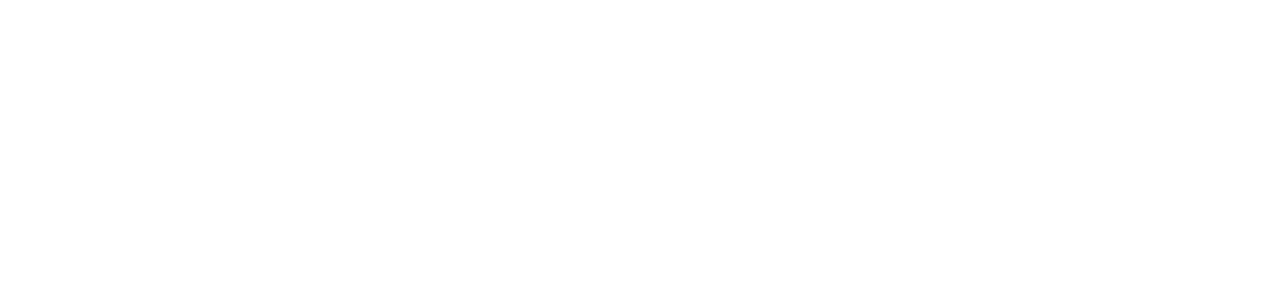
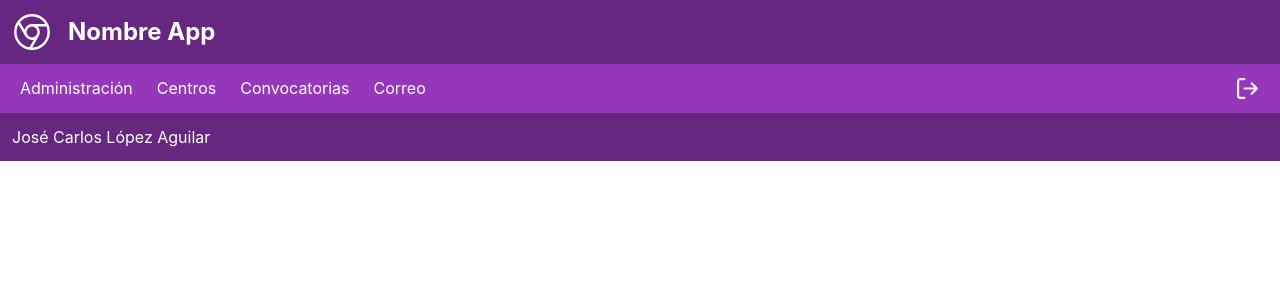
Before and after one commit to JoseCarlosPPK/frontend_tfg, a React (Vite) app: page / in a window 1280 px wide. Shown: the top 300 px of the page. Built offline with nearby package versions, Linux system fonts and the light colour scheme.

Commit message:
Add navigation panel to initial page (/)
Closes #5

```diff
--- a/src/App.jsx
+++ b/src/App.jsx
@@ -1,9 +1,16 @@
+/* eslint-disable no-unused-vars */
 import { useState } from 'react'
 import { LoginPage } from './pages/Login.jsx'
+import { PrincipalPage } from './pages/Principal.jsx'
 
 function App() {
-   const [currentPath] = useState(window.location.pathname)
-   return <>{currentPath === '/login' && <LoginPage />}</>
+   const [currentPath, setCurrentPath] = useState(window.location.pathname)
+   return (
+      <>
+         {currentPath === '/' && <PrincipalPage />}
+         {currentPath === '/login' && <LoginPage />}
+      </>
+   )
 }
 
 export default App
--- a/src/components/AppFrame.jsx
+++ b/src/components/AppFrame.jsx
@@ -1,6 +1,7 @@
 /* eslint-disable react/prop-types */
 import { Footer } from './Footer.jsx'
 import { Header } from './Header.jsx'
+import { Navigation } from './Navigation.jsx'
 
 export function AppFrame({ children }) {
    return (
@@ -11,3 +12,12 @@
       </div>
    )
 }
+
+export function AppNavFrame({ children }) {
+   return (
+      <AppFrame>
+         <Navigation />
+         {children}
+      </AppFrame>
+   )
+}
--- /dev/null
+++ b/src/components/Navigation.jsx
@@ -0,0 +1,44 @@
+/* eslint-disable react/prop-types */
+export function Navigation() {
+   return (
+      <nav className='flex justify-between bg-secundario py-3 px-5'>
+         <ol className='flex gap-6'>
+            <NavItem href='/'>Administración</NavItem>
+            <NavItem href='/'>Centros</NavItem>
+            <NavItem href='/'>Convocatorias</NavItem>
+            <NavItem href='/'>Correo</NavItem>
+         </ol>
+
+         <a href='/login' className='hover-resize'>
+            <svg
+               width='25'
+               height='25'
+               viewBox='0 0 48 48'
+               fill='none'
+               xmlns='http://www.w3.org/2000/svg'
+            >
+               <path
+                  d='M18 42H10C8.93913 42 7.92172 41.5786 7.17157 40.8284C6.42143 40.0783 6 39.0609 6 38V10C6 8.93913 6.42143 7.92172 7.17157 7.17157C7.92172 6.42143 8.93913 6 10 6H18M32 34L42 24M42 24L32 14M42 24H18'
+                  stroke='#F5F5F5'
+                  strokeWidth='4'
+                  strokeLinecap='round'
+                  strokeLinejoin='round'
+               />
+            </svg>
+         </a>
+      </nav>
+   )
+}
+
+function NavItem({ href, children }) {
+   return (
+      <li className='hover-resize group relative'>
+         <a href={href}>
+            {children}
+            {/* https://pagedone.io/docs/hover-effect */}
+            <span className='absolute -bottom-1 left-1/2 w-0 transition-all duration-300 h-[3px] bg-white group-hover:w-3/6'></span>
+            <span className='absolute -bottom-1 right-1/2 w-0 transition-all duration-300 h-[3px] bg-white group-hover:w-3/6'></span>
+         </a>
+      </li>
+   )
+}
--- /dev/null
+++ b/src/pages/Principal.jsx
@@ -0,0 +1,5 @@
+import { AppNavFrame } from '../components/AppFrame.jsx'
+
+export function PrincipalPage() {
+   return <AppNavFrame></AppNavFrame>
+}
```
